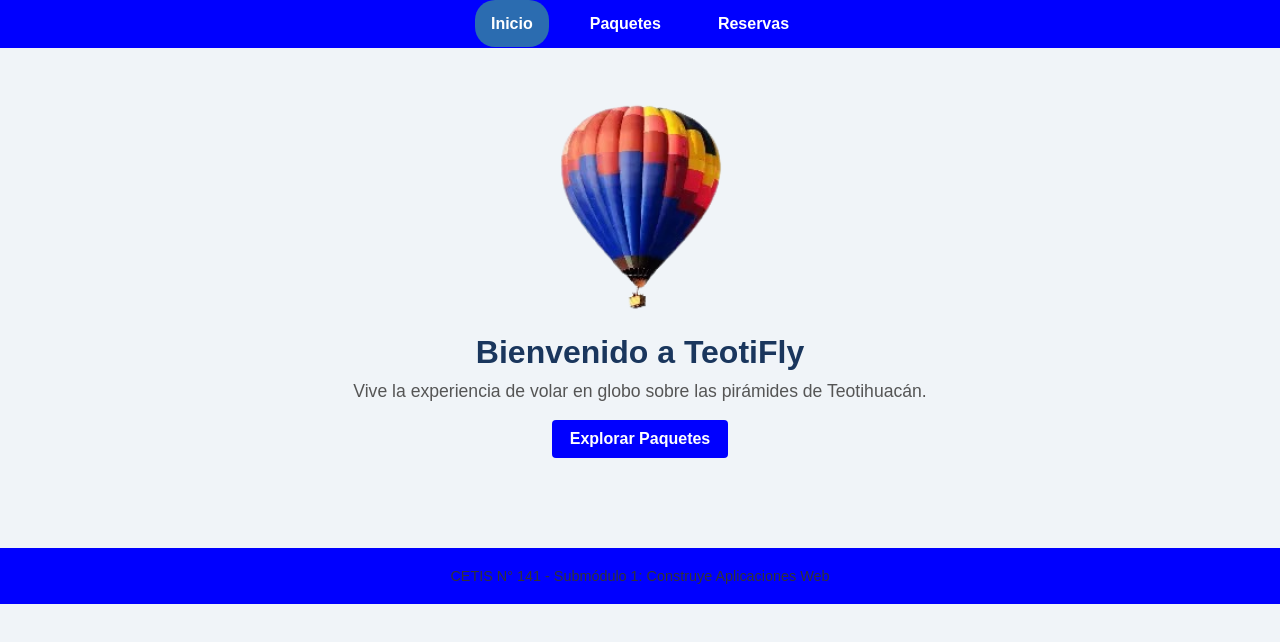
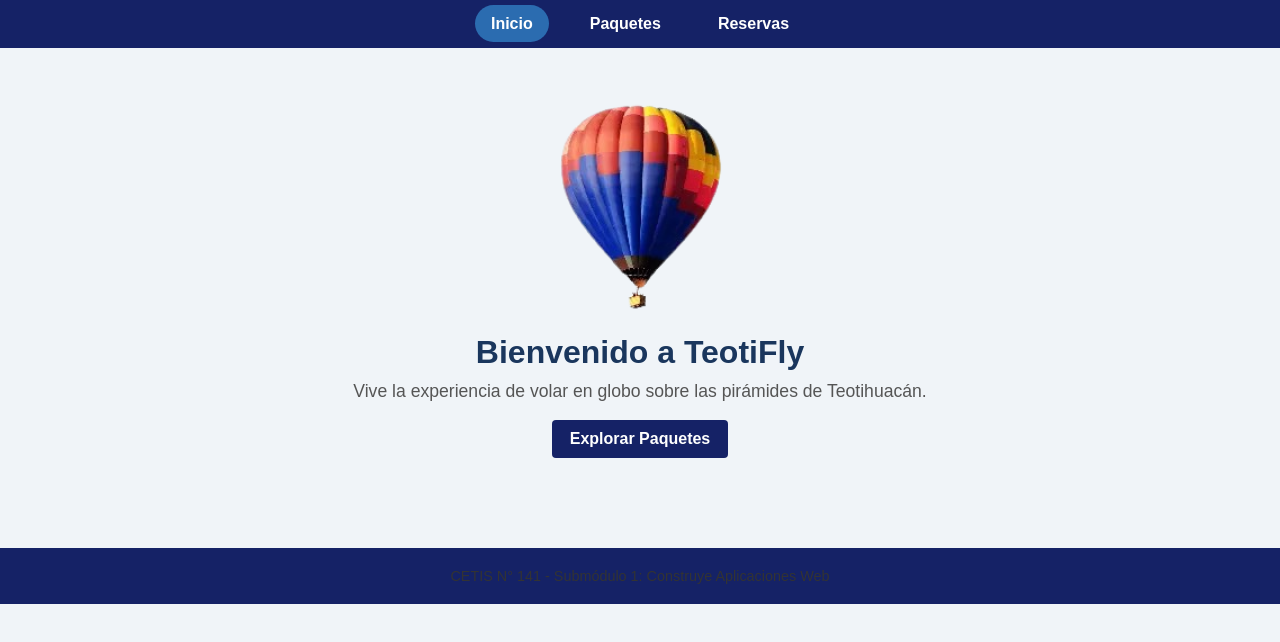
Before and after one commit to cantillocastilloabraham-star/Teotifly1, a plain HTML site: page index.html in a window 1280 px wide. Drawn offline with Linux system fonts and the light colour scheme.

Commit message:
Update styles.css
cambio de coloresssss

```diff
--- a/assets/css/styles.css
+++ b/assets/css/styles.css
@@ -11,7 +11,7 @@ color: #333;
 }
 /* --- BARRA DE NAVEGACIÓN SIMPLE (<nav>) --- */
 .menu-principal {
-background-color: blue;
+background-color: #152266;
 padding: 15px;
 }
 .menu-principal ul {
@@ -24,7 +24,7 @@ gap: 25px;
 color: white;
 text-decoration: none;
 font-weight: bold;
-padding: 15px 16px;
+padding: 10px 16px;
 border-radius: 20px;
 }
 .menu-principal a:hover,
@@ -117,7 +117,7 @@ resize: vertical;
 .boton-tarjeta,
 .boton-enviar {
 display: inline-block;
-background-color: blue;
+background-color: #152266;
 color: white;
 padding: 10px 18px;
 text-decoration: none;
@@ -134,7 +134,7 @@ background-color: #1a365d;
 footer {
 text-align: center;
 padding: 20px;
-background-color: blue;
+background-color: #152266;
 margin-top: 40px;
 font-size: 0.9rem;
 }
```
